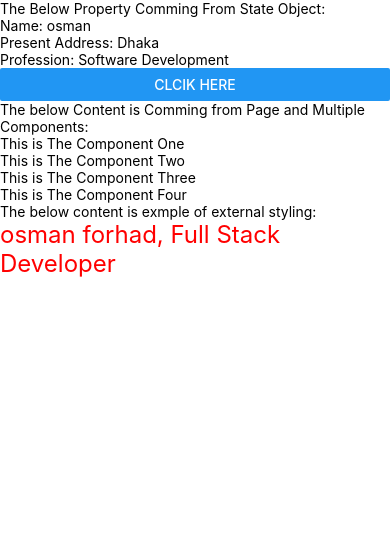
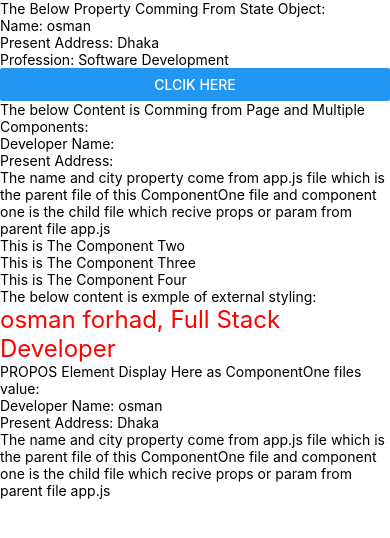
Before and after one commit to osmanforhad/react-native-practice-2022, a React Native app: screen / in a window 390 px wide. Shown: the top 538 px of the page. Built offline with nearby package versions, Linux system fonts and the light colour scheme.

Commit message:
working with props element  under clisss component

```diff
--- a/App.js
+++ b/App.js
@@ -1,6 +1,7 @@
 import React, { Component } from 'react';
 import { View, Text, Button } from 'react-native';
 import CustomStyle from "./asset/style/customStyle";
+import ComponentOne from './components/ComponentOne';
 import PageOne from './pages/PageOne';
 
 class App extends Component {
@@ -36,6 +37,9 @@ class App extends Component {
 
         <Text>The below content is exmple of external styling:</Text>
         <Text style={CustomStyle.red}>osman forhad, Full Stack Developer</Text>
+
+        <Text>PROPOS Element Display Here as ComponentOne files value:</Text>
+        <ComponentOne name="osman" city="Dhaka" age="28" />
       </View>
     );
   }
--- a/components/ComponentOne.js
+++ b/components/ComponentOne.js
@@ -5,7 +5,9 @@ class ComponentOne extends Component {
     render() {
         return (
           <View>
-              <Text>This is The Component One</Text>
+              <Text>Developer Name: {this.props.name}</Text>
+              <Text>Present Address: {this.props.city}</Text>
+              <Text>The name and city property come from app.js file which is the parent file of this ComponentOne file and component one is the child file which recive props or param from parent file app.js</Text>
           </View>
         );
     }
```
